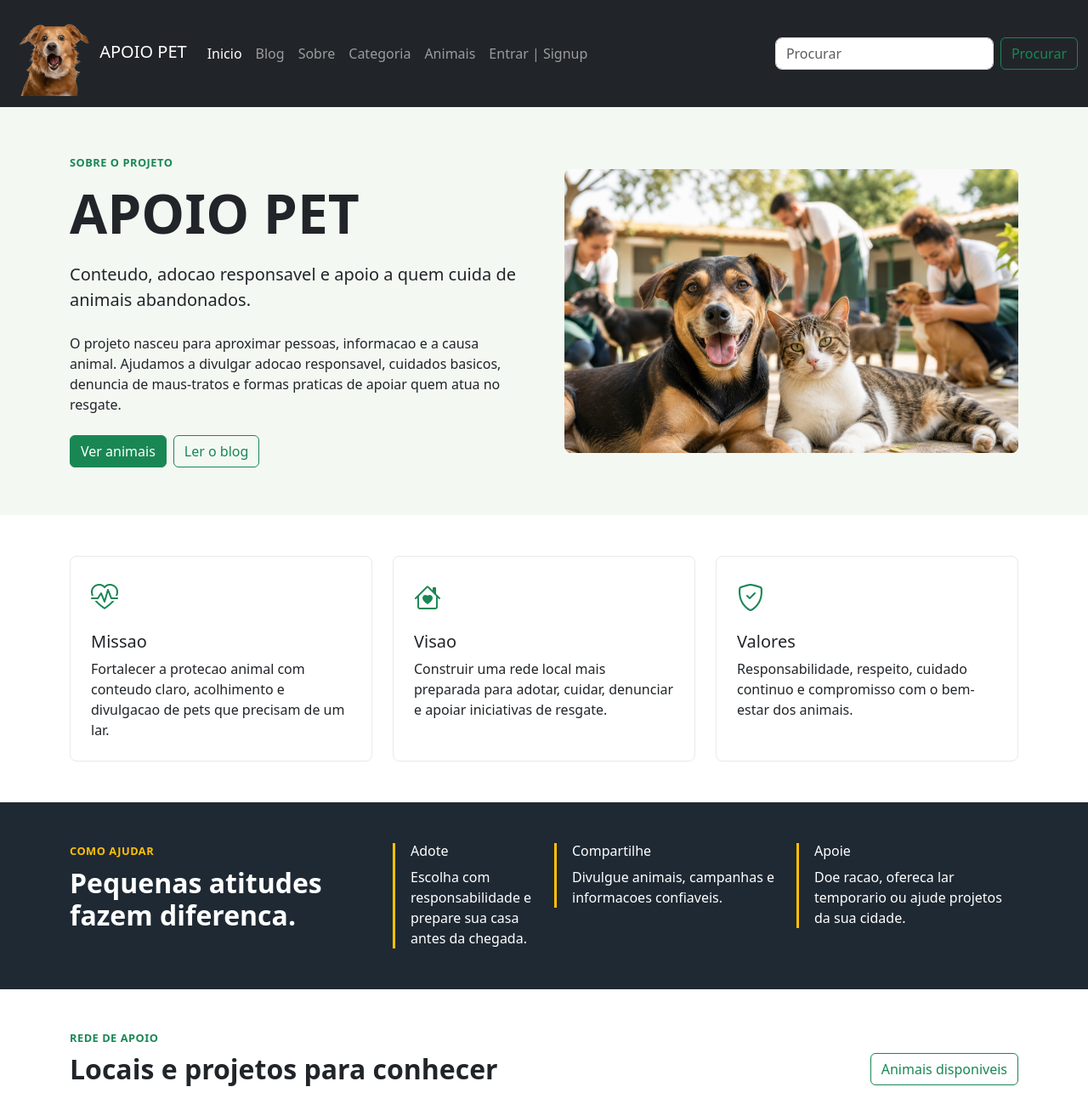
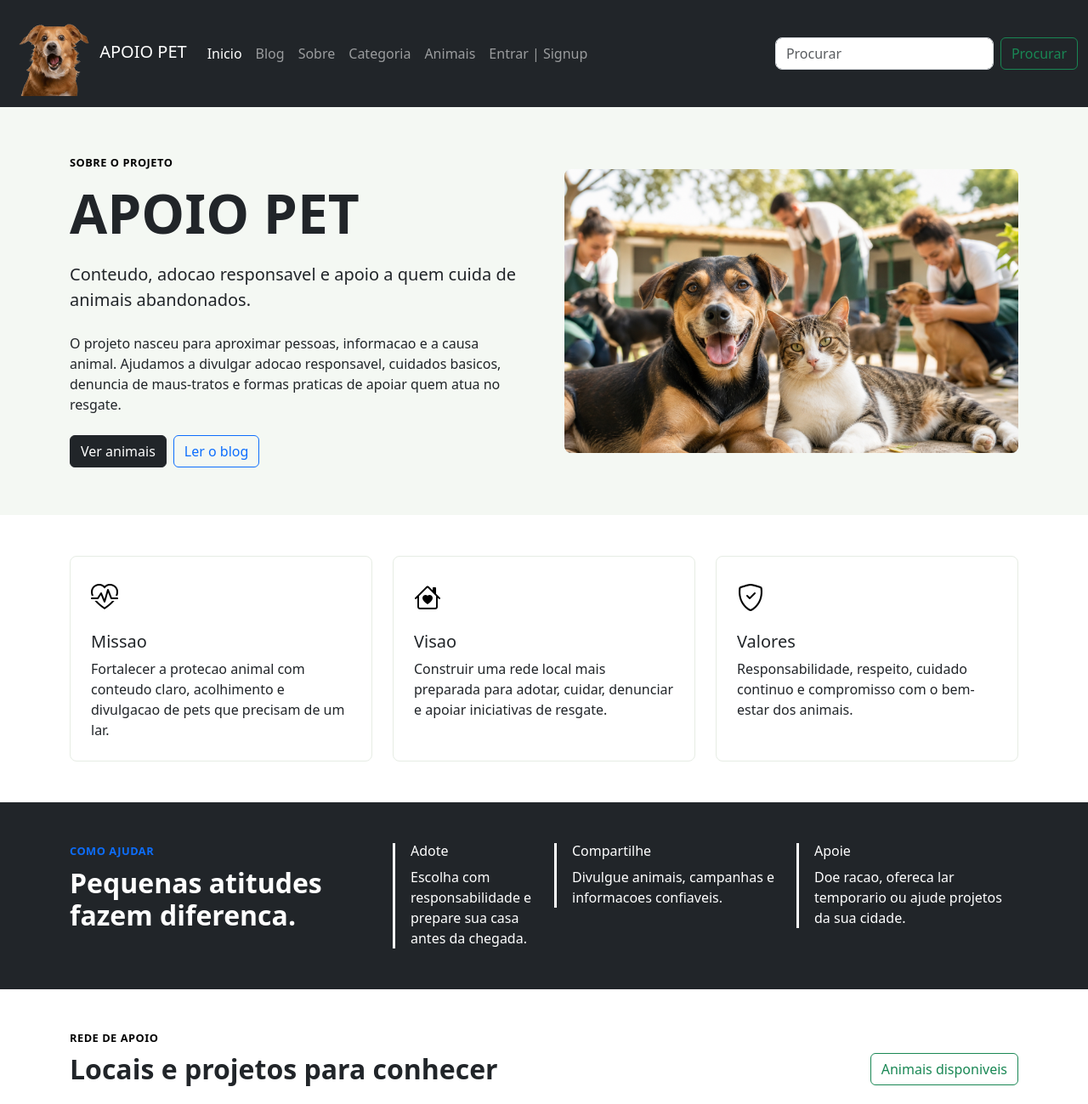
Before and after one commit to Ruan-Marcelo/php-blog-system, a PHP site: page /sobre.php in a window 1280 px wide. Shown: the top 1299 px of the page at 85% size. Run offline with PHP 8.4, Linux system fonts and the light colour scheme; data comes from the database, SQL or seed files in the repository.

Commit message:
finalização de todo projeto

```diff
--- a/sobre.php
+++ b/sobre.php
@@ -41,7 +41,7 @@ $siteSettings = get_site_settings($conn);
 		}
 
 		.about-kicker {
-			color: #198754;
+			color: black;
 			font-weight: 700;
 			letter-spacing: .04em;
 			text-transform: uppercase;
@@ -58,17 +58,17 @@ $siteSettings = get_site_settings($conn);
 
 		.info-card i {
 			font-size: 2rem;
-			color: #198754;
+			color: black;
 		}
 
 		.action-band {
-			background: #1f2933;
+			background: #212529;
 			color: #fff;
 			padding: 48px 0;
 		}
 
 		.action-item {
-			border-left: 3px solid #ffc107;
+			border-left: 3px solid white;
 			padding-left: 18px;
 			height: 100%;
 		}
@@ -111,8 +111,8 @@ $siteSettings = get_site_settings($conn);
 						e formas praticas de apoiar quem atua no resgate.
 					</p>
 					<div class="d-flex flex-wrap gap-2">
-						<a href="animals.php" class="btn btn-success">Ver animais</a>
-						<a href="blog.php" class="btn btn-outline-success">Ler o blog</a>
+						<a href="animals.php" class="btn btn-dark">Ver animais</a>
+						<a href="blog.php" class="btn btn-outline-primary">Ler o blog</a>
 					</div>
 				</div>
 
@@ -155,7 +155,7 @@ $siteSettings = get_site_settings($conn);
 		<div class="container">
 			<div class="row g-4 align-items-start">
 				<div class="col-lg-4">
-					<div class="about-kicker text-warning mb-2">Como ajudar</div>
+					<div class="about-kicker text-primary mb-2">Como ajudar</div>
 					<h2 class="fw-bold">Pequenas atitudes fazem diferenca.</h2>
 				</div>
 
```
